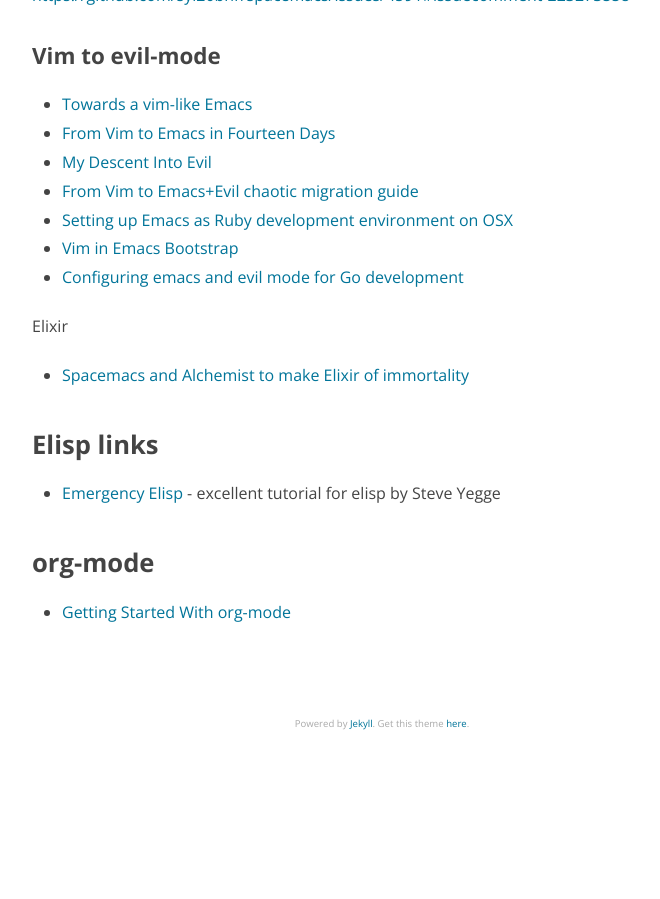
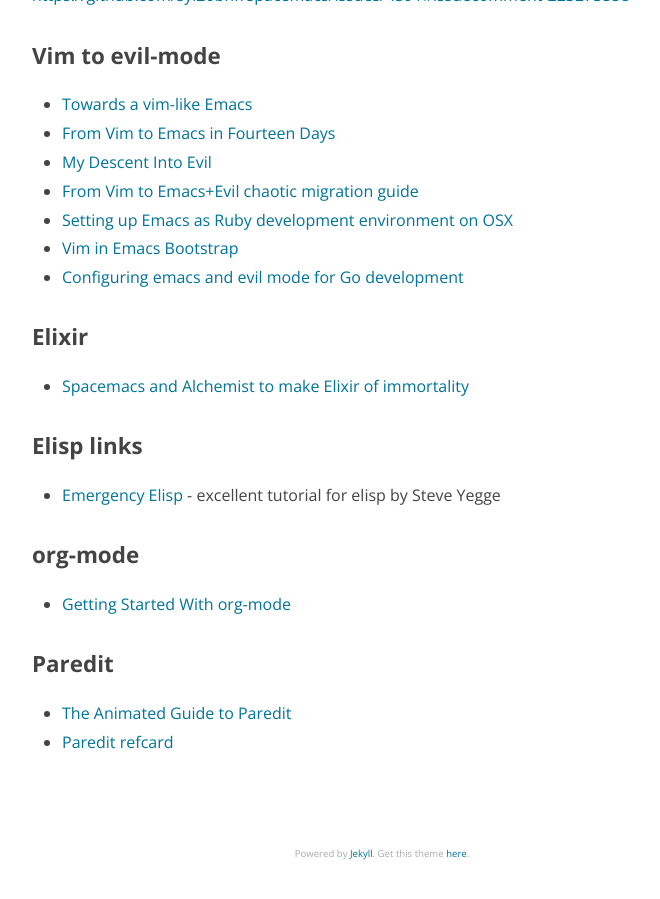
Before and after one commit to nithinbekal/nithinbekal.github.io, a Jekyll site: the page built from notes/emacs.md, in a window 1280 px wide and 900 px high, scrolled down 1394 px. Shown: the whole window, without its empty margins (258-918 px from the left). Built offline with Jekyll 4.4.1, drawn with Linux system fonts in a browser that asks for light colours; before the commit the page ends 2164 px from its top, so only the background shows below that.

Commit message:
Emacs bookmarks

```diff
--- a/notes/emacs.md
+++ b/notes/emacs.md
@@ -69,15 +69,20 @@
 * [Configuring emacs and evil mode for Go development](http://jen20.com/2015/02/06/configuring-emacs-for-go-part-1.html)
 
 
-Elixir
+### Elixir
 
 - [Spacemacs and Alchemist to make Elixir of immortality](http://www.zohaib.me/spacemacs-and-alchemist-to-make-elixir-of-immortality/)
 
-# Elisp links
+### Elisp links
 
 * [Emergency Elisp](http://steve-yegge.blogspot.in/2008/01/emergency-elisp.html) -
   excellent tutorial for elisp by Steve Yegge
 
-# org-mode
+### org-mode
 
 - [Getting Started With org-mode](https://www.youtube.com/watch?v=SzA2YODtgK4)
+
+### Paredit
+
+- [The Animated Guide to Paredit](http://danmidwood.com/content/2014/11/21/animated-paredit.html)
+- [Paredit refcard](http://pub.gajendra.net/src/paredit-refcard.pdf)
```
